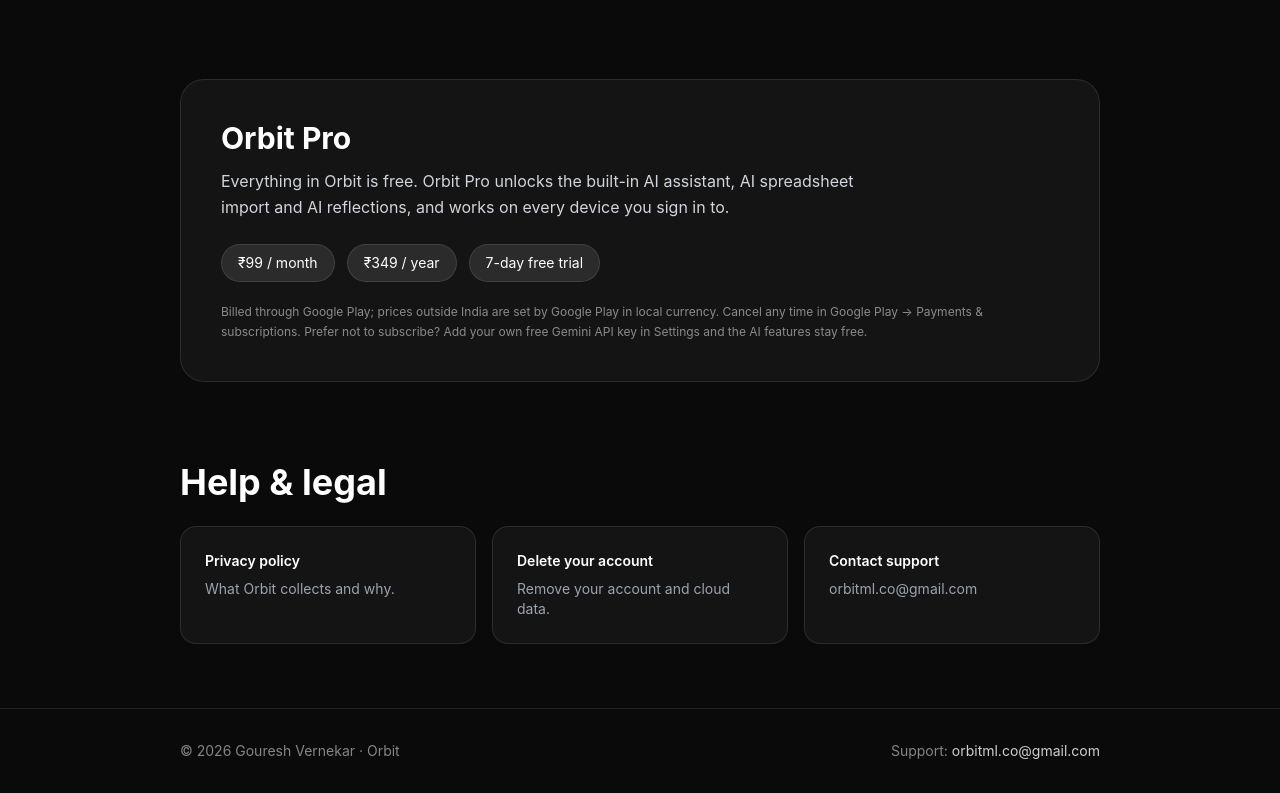
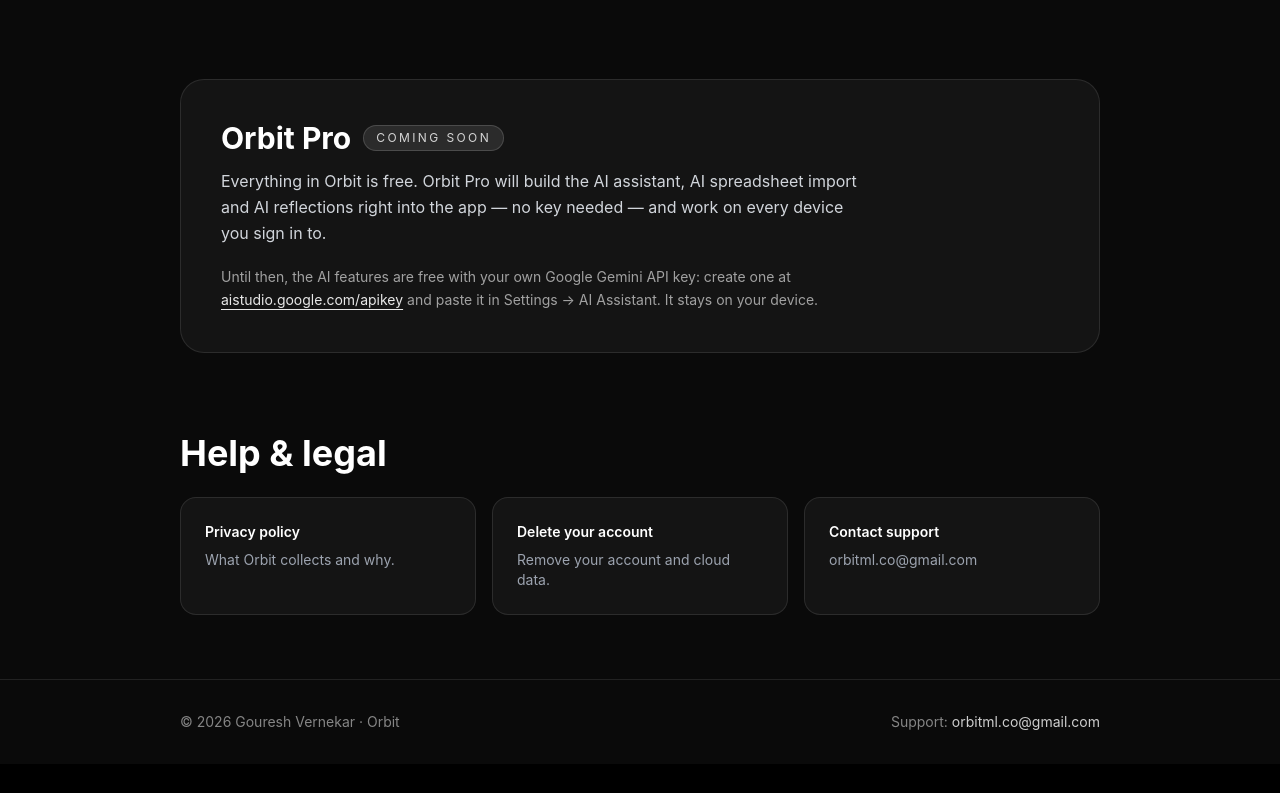
Before and after one commit to MORTH01/Portfolio, a Next.js app: page /orbit in a window 1280 px wide. Shown: the part 1133-1926 px from the top of the page. After the commit the page ends 1897 px from the top, so only its background shows below. Built offline with nearby package versions, Linux system fonts and the light colour scheme.

Commit message:
Orbit Pro coming soon

```diff
--- a/app/orbit/page.tsx
+++ b/app/orbit/page.tsx
@@ -68,22 +68,20 @@
         </div>
       </section>
 
-      {/* Pro */}
+      {/* Pro — coming soon. When the subscription launches, restore the pricing chips (₹99 / month, ₹349 / year, 7-day free trial). */}
       <section className="rounded-3xl border border-white/10 bg-[#141414] p-8 sm:p-10">
-        <h2 className="text-3xl font-bold">Orbit Pro</h2>
+        <div className="flex flex-wrap items-center gap-3">
+          <h2 className="text-3xl font-bold">Orbit Pro</h2>
+          <span className="px-3 py-1 rounded-full text-xs tracking-[0.2em] uppercase bg-white/10 border border-white/15 text-white/80">Coming soon</span>
+        </div>
         <p className="mt-3 text-gray-300 leading-relaxed max-w-[640px]">
-          Everything in Orbit is free. Orbit Pro unlocks the built-in AI assistant, AI spreadsheet import and AI
-          reflections, and works on every device you sign in to.
+          Everything in Orbit is free. Orbit Pro will build the AI assistant, AI spreadsheet import and AI reflections right
+          into the app — no key needed — and work on every device you sign in to.
         </p>
-        <div className="mt-6 flex flex-wrap gap-3 text-sm">
-          <span className="px-4 py-2 rounded-full bg-white/10 border border-white/10">₹99 / month</span>
-          <span className="px-4 py-2 rounded-full bg-white/10 border border-white/10">₹349 / year</span>
-          <span className="px-4 py-2 rounded-full bg-white/10 border border-white/10">7-day free trial</span>
-        </div>
-        <p className="mt-5 text-xs text-white/50 leading-relaxed">
-          Billed through Google Play; prices outside India are set by Google Play in local currency. Cancel any time in
-          Google Play → Payments &amp; subscriptions. Prefer not to subscribe? Add your own free Gemini API key in
-          Settings and the AI features stay free.
+        <p className="mt-5 text-sm text-white/60 leading-relaxed max-w-[640px]">
+          Until then, the AI features are free with your own Google Gemini API key: create one at
+          {" "}<a href="https://aistudio.google.com/apikey" target="_blank" rel="noreferrer" className="text-white/90 underline underline-offset-4">aistudio.google.com/apikey</a>{" "}
+          and paste it in Settings → AI Assistant. It stays on your device.
         </p>
       </section>
 
```
